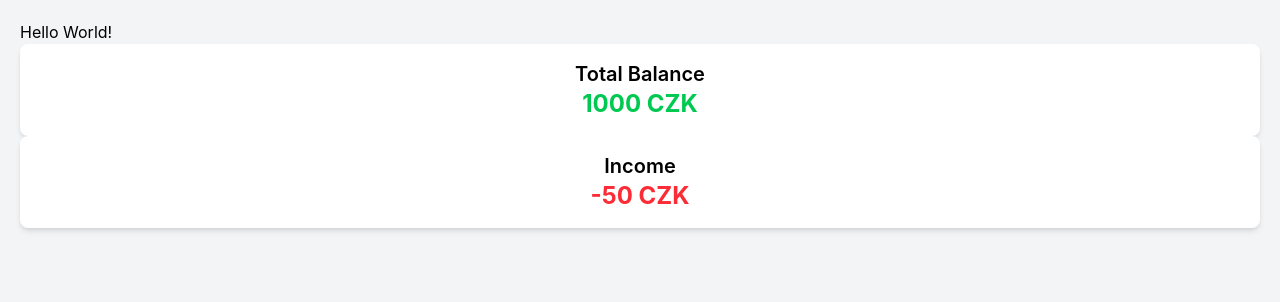
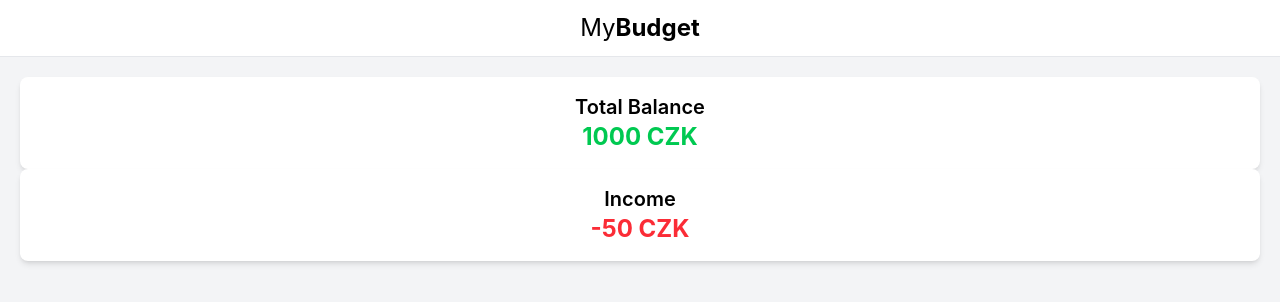
Before and after one commit to petlukdev/MyBudget, a React (Vite) app: page / in a window 1280 px wide. Shown: the top 302 px of the page. Built offline with nearby package versions, Linux system fonts and the light colour scheme.

Commit message:
Added Header component

```diff
--- a/src/App.tsx
+++ b/src/App.tsx
@@ -1,15 +1,18 @@
 import { useState } from 'react'
 import DashboardCard from './components/DashboardCard'
+import Header from './components/Header'
 
 function App() {
   const [count, setCount] = useState(0)
 
   return (
-    <div className="bg-gray-100 min-h-screen p-5">
-      <h1>Hello World!</h1>
-      <DashboardCard title='Total Balance' value={1000} />
-      <DashboardCard title='Income' value={-50} />
-    </div>
+    <>
+      <Header />
+      <div className="flex flex-col bg-gray-100 min-h-screen p-5">
+        <DashboardCard title='Total Balance' value={1000} />
+        <DashboardCard title='Income' value={-50} />
+      </div>
+    </>
   )
 }
 
--- /dev/null
+++ b/src/components/Header.tsx
@@ -0,0 +1,9 @@
+function Header() {
+  return (
+    <header className="bg-white py-3 border-b border-gray-200 text-center">
+      <h1 className="text-2xl">My<b>Budget</b></h1>
+    </header>
+  );
+}
+
+export default Header;
```
